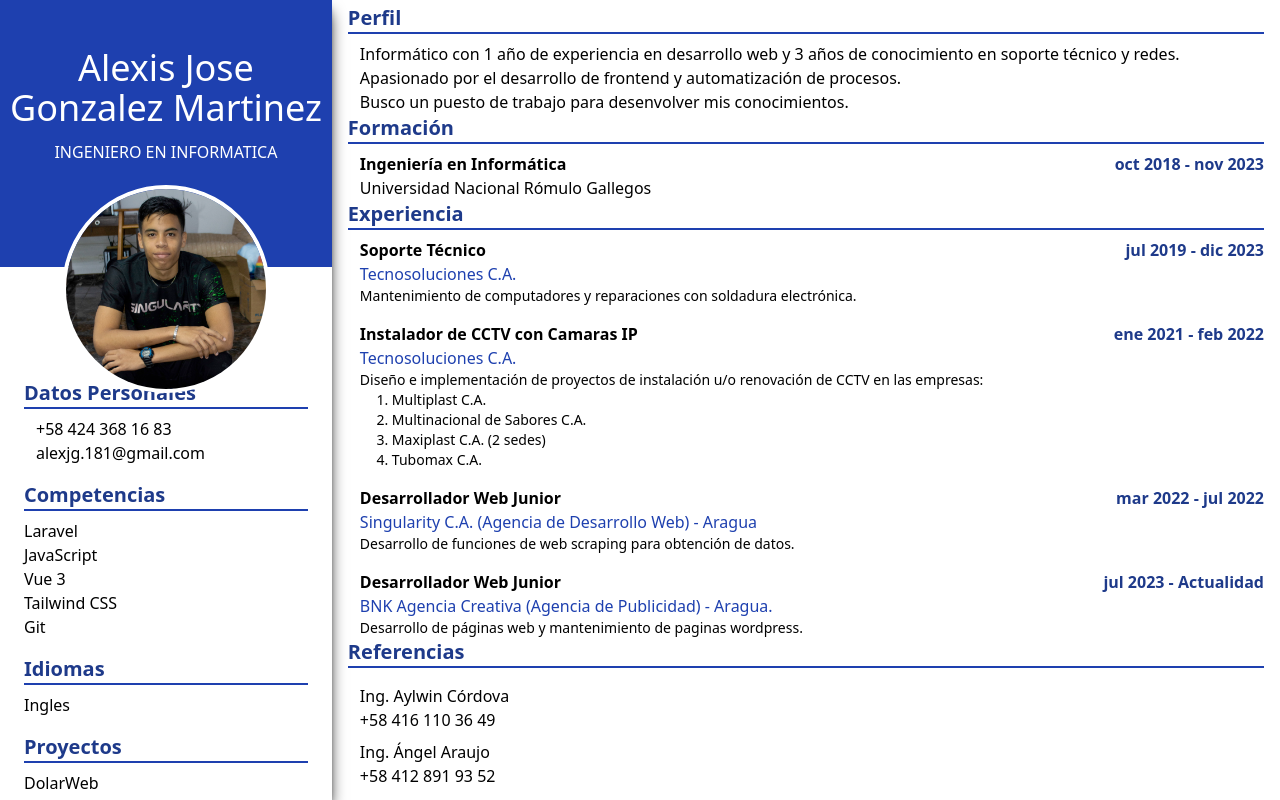
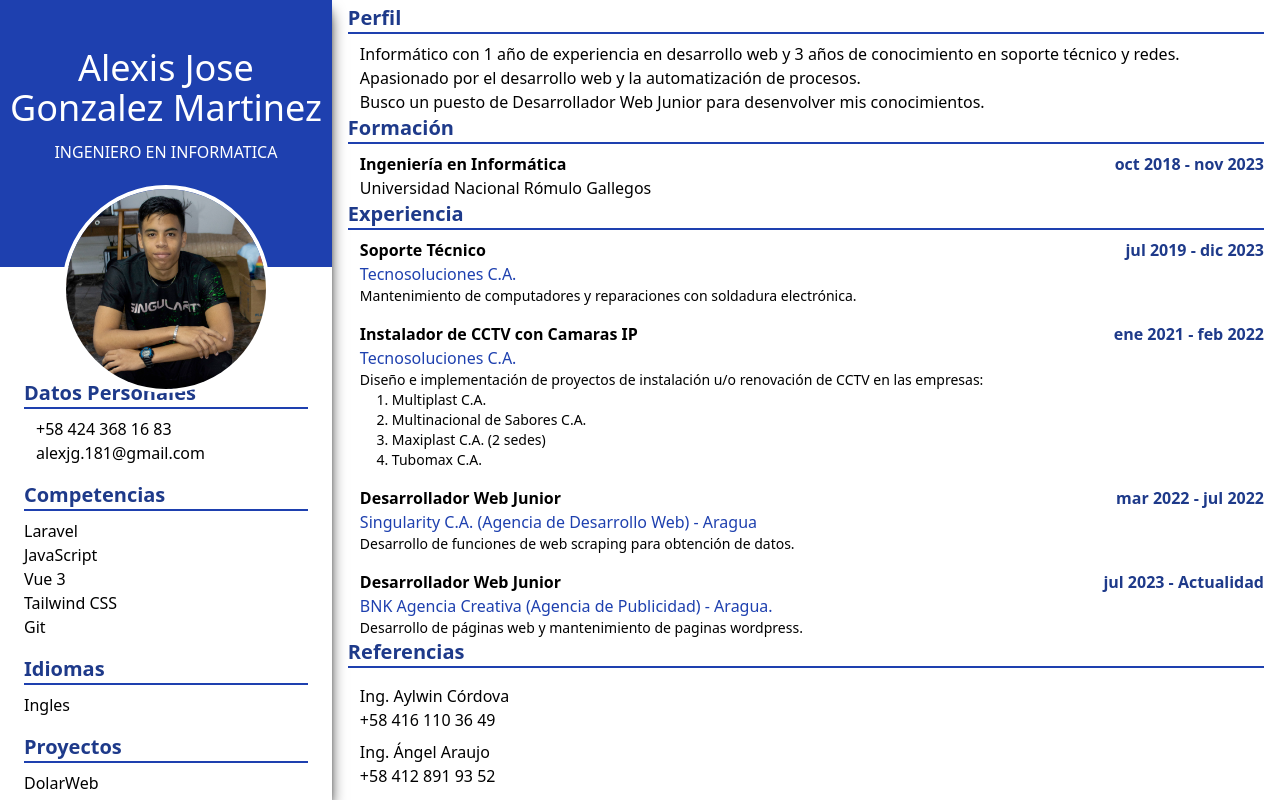
Before and after one commit to AlexZalez/AlexZalez-CV, a Vue app: page / in a window 1280 px wide. Built offline with nearby package versions, Linux system fonts and the light colour scheme.

Commit message:
Cambios al perfil

```diff
--- a/src/components/CV.vue
+++ b/src/components/CV.vue
@@ -60,10 +60,10 @@
                             Informático con 1 año de experiencia en desarrollo web y 3 años de conocimiento en soporte técnico y redes.
                         </div>
                         <div class="">
-                            Apasionado por el desarrollo de frontend y automatización de procesos.
+                            Apasionado por el desarrollo web y la automatización de procesos.
                         </div>
                         <div class="">
-                            Busco un puesto de trabajo para desenvolver mis conocimientos.
+                            Busco un puesto de Desarrollador Web Junior para desenvolver mis conocimientos.
                         </div>
                     </div>
                 </div>
```
